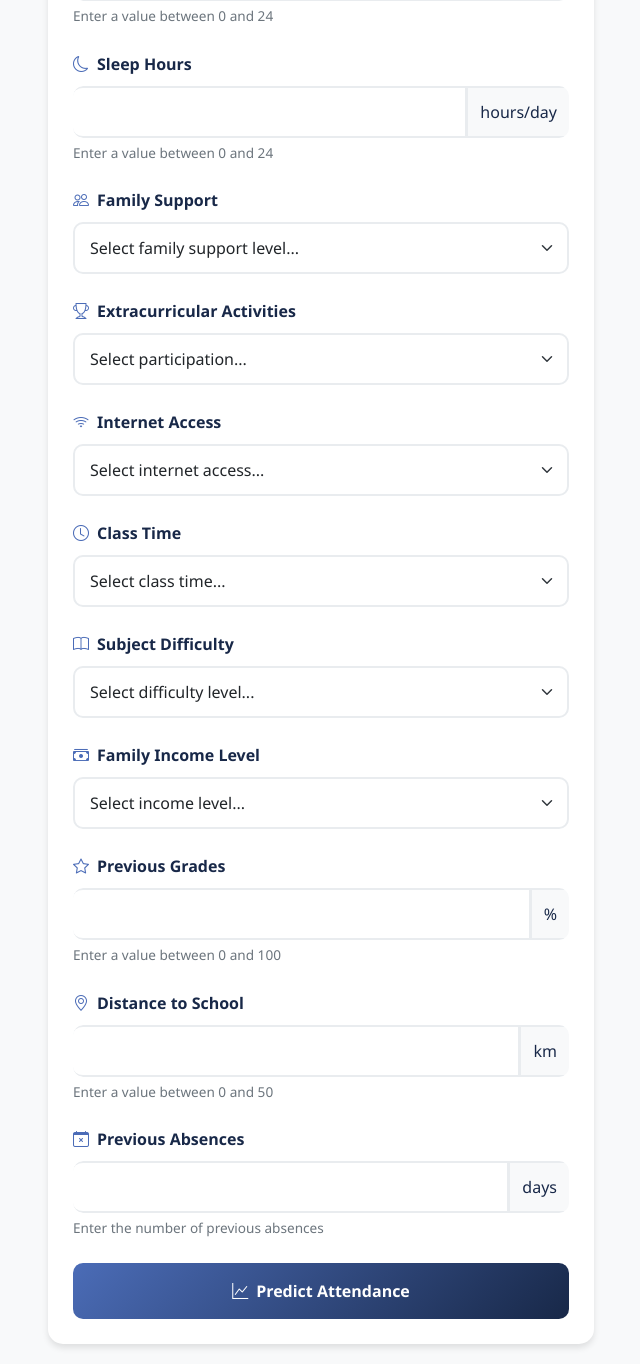
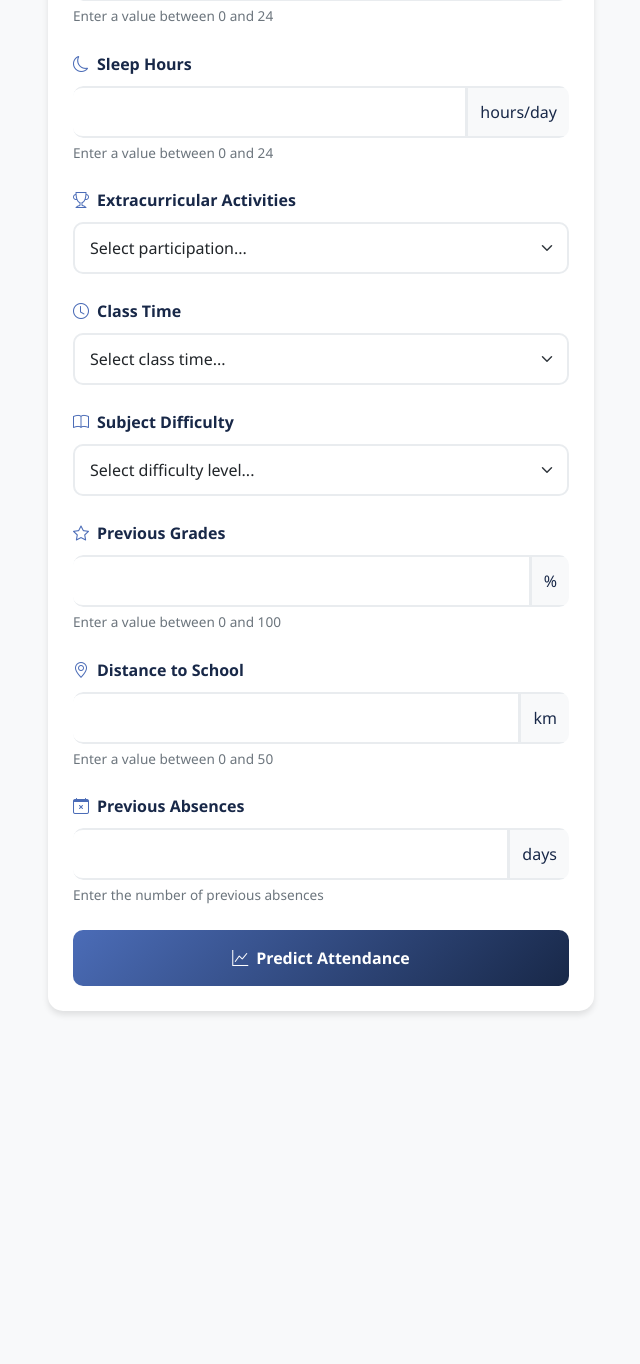
Before and after one commit to Make-Skilled/STUDENT-ATTENDANCE-CLASSIFIER, a Flask app: page /predict in a window 1280 px wide. Shown: the part 768-2132 px from the top of the page, without its empty margins (34-674 px from the left). After the commit the page ends 1783 px from the top, so only its background shows below. Run offline with Flask 2, Linux system fonts and the light colour scheme; parts of the project's set-up code (start-up, migrations or seed data) failed here and were passed over; some libraries are stand-ins or nearby versions.

Commit message:
updated code

```diff
--- a/app.py
+++ b/app.py
@@ -28,12 +28,9 @@ logging.basicConfig(
 categorical_features = {
     'health_status': ['Good', 'Fair', 'Poor'],
     'transportation_mode': ['Bus', 'Car', 'Walking', 'Bicycle'],
-    'family_support': ['High', 'Medium', 'Low'],
     'extracurricular_activities': ['Yes', 'No'],
-    'internet_access': ['Yes', 'No'],
     'class_time': ['Morning', 'Afternoon', 'Evening'],
-    'subject_difficulty': ['Easy', 'Medium', 'Hard'],
-    'family_income_level': ['Low', 'Middle', 'High']
+    'subject_difficulty': ['Easy', 'Medium', 'Hard']
 }
 
 numerical_features = [
@@ -80,7 +77,7 @@ def train_model():
         scaler.fit_transform(df[[col]])
 
     # Prepare features and target
-    X = df.drop(['attendance_status', 'student_id', 'date'], axis=1)
+    X = df.drop(['attendance_status'], axis=1)
     y = df['attendance_status']
 
     # Convert target to numerical
@@ -132,12 +129,9 @@ def load_model_and_encoders():
         encoder_files = {
             'health_status': 'model/health_status_encoder.pkl',
             'transportation_mode': 'model/transportation_mode_encoder.pkl',
-            'family_support': 'model/family_support_encoder.pkl',
             'extracurricular_activities': 'model/extracurricular_activities_encoder.pkl',
-            'internet_access': 'model/internet_access_encoder.pkl',
             'class_time': 'model/class_time_encoder.pkl',
-            'subject_difficulty': 'model/subject_difficulty_encoder.pkl',
-            'family_income_level': 'model/family_income_level_encoder.pkl'
+            'subject_difficulty': 'model/subject_difficulty_encoder.pkl'
         }
 
         for feature, file_path in encoder_files.items():
@@ -169,17 +163,6 @@ def validate_input(data):
     validated_data = {}
 
     # Validate categorical features
-    categorical_features = {
-        'health_status': ['Good', 'Fair', 'Poor'],
-        'transportation_mode': ['Bus', 'Car', 'Walking', 'Bicycle'],
-        'family_support': ['High', 'Medium', 'Low'],
-        'extracurricular_activities': ['Yes', 'No'],
-        'internet_access': ['Yes', 'No'],
-        'class_time': ['Morning', 'Afternoon', 'Evening'],
-        'subject_difficulty': ['Easy', 'Medium', 'Hard'],
-        'family_income_level': ['Low', 'Middle', 'High']
-    }
-
     for feature, allowed_values in categorical_features.items():
         if feature not in data:
             raise ValueError(f"Missing required field: {feature}")
@@ -215,17 +198,6 @@ def prepare_features(data):
     features = []
 
     # Encode categorical features
-    categorical_features = [
-        'health_status',
-        'transportation_mode',
-        'family_support',
-        'extracurricular_activities',
-        'internet_access',
-        'class_time',
-        'subject_difficulty',
-        'family_income_level'
-    ]
-
     for feature in categorical_features:
         if feature in label_encoders:
             value = data[feature]
@@ -236,15 +208,6 @@ def prepare_features(data):
             features.append(encoded_value)
 
     # Add numerical features
-    numerical_features = [
-        'previous_attendance',
-        'study_hours',
-        'sleep_hours',
-        'previous_grades',
-        'distance',
-        'previous_absence_count'
-    ]
-
     for feature in numerical_features:
         features.append(data[feature])
 
@@ -305,12 +268,10 @@ def analyze_risk_factors(data):
 
     # Environmental Factors Analysis
     environmental_risks = []
-    if data['family_support'] == 'Low':
-        environmental_risks.append("Low family support")
-    if data['internet_access'] == 'No':
-        environmental_risks.append("No internet access")
-    if data['family_income_level'] == 'Low':
-        environmental_risks.append("Low family income")
+    if data['transportation_mode'] == 'Walking' and data['distance'] > 0.3:
+        environmental_risks.append("Long walking distance")
+    if data['transportation_mode'] == 'Bicycle' and data['distance'] > 0.4:
+        environmental_risks.append("Long cycling distance")
     if environmental_risks:
         risk_factors.append({
             "category": "Environmental Factors",
--- a/templates/index.html
+++ b/templates/index.html
@@ -370,20 +370,6 @@
                         </div>
 
                         <div class="form-group">
-                            <label class="form-label" for="family_support">
-                                <i class="bi bi-people"></i>
-                                Family Support
-                            </label>
-                            <select class="form-select" id="family_support" name="family_support" required>
-                                <option value="">Select family support level...</option>
-                                <option value="High">High</option>
-                                <option value="Medium">Medium</option>
-                                <option value="Low">Low</option>
-                            </select>
-                            <div class="invalid-feedback">Please select a family support level.</div>
-                        </div>
-
-                        <div class="form-group">
                             <label class="form-label" for="extracurricular_activities">
                                 <i class="bi bi-trophy"></i>
                                 Extracurricular Activities
@@ -395,20 +381,6 @@
                             </select>
                             <div class="invalid-feedback">Please select extracurricular participation.</div>
                         </div>
-
-                        <div class="form-group">
-                            <label class="form-label" for="internet_access">
-                                <i class="bi bi-wifi"></i>
-                                Internet Access
-                            </label>
-                            <select class="form-select" id="internet_access" name="internet_access" required>
-                                <option value="">Select internet access...</option>
-                                <option value="Yes">Yes</option>
-                                <option value="No">No</option>
-                            </select>
-                            <div class="invalid-feedback">Please select internet access status.</div>
-                        </div>
-
                         <div class="form-group">
                             <label class="form-label" for="class_time">
                                 <i class="bi bi-clock"></i>
@@ -435,20 +407,6 @@
                                 <option value="Hard">Hard</option>
                             </select>
                             <div class="invalid-feedback">Please select subject difficulty.</div>
-                        </div>
-
-                        <div class="form-group">
-                            <label class="form-label" for="family_income_level">
-                                <i class="bi bi-cash-stack"></i>
-                                Family Income Level
-                            </label>
-                            <select class="form-select" id="family_income_level" name="family_income_level" required>
-                                <option value="">Select income level...</option>
-                                <option value="Low">Low</option>
-                                <option value="Middle">Middle</option>
-                                <option value="High">High</option>
-                            </select>
-                            <div class="invalid-feedback">Please select family income level.</div>
                         </div>
 
                         <div class="form-group">
@@ -588,12 +546,9 @@
                 previous_attendance: previousAttendance,
                 study_hours: studyHours,
                 sleep_hours: sleepHours,
-                family_support: document.getElementById('family_support').value,
                 extracurricular_activities: document.getElementById('extracurricular_activities').value,
-                internet_access: document.getElementById('internet_access').value,
                 class_time: document.getElementById('class_time').value,
                 subject_difficulty: document.getElementById('subject_difficulty').value,
-                family_income_level: document.getElementById('family_income_level').value,
                 previous_grades: document.getElementById('previous_grades').value / 100,
                 distance: document.getElementById('distance').value / 50,
                 previous_absence_count: document.getElementById('previous_absence_count').value / 100
```
Also changed, not shown: generate_dataset.py (+0 -7 lines), model.py (+5 -3 lines), attendance.csv, 9 other files.
